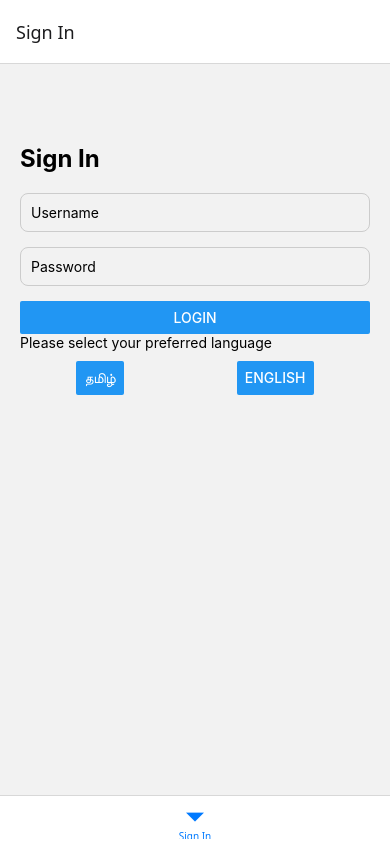
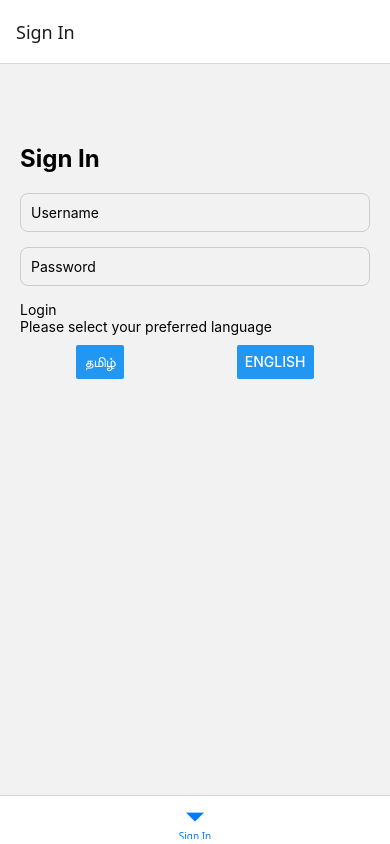
Before and after one commit to Mohanraj-Rangasamy/TaskManager, a React Native app: screen /Tasks in a window 390 px wide. Built offline with nearby package versions, Linux system fonts and the light colour scheme.

Commit message:
Platform specific code

```diff
--- a/src/screens/SignIn.tsx
+++ b/src/screens/SignIn.tsx
@@ -1,5 +1,5 @@
 import { useState } from "react";
-import { View, Text, StyleSheet } from "react-native";
+import { View, Text, StyleSheet, Platform,  TouchableOpacity } from "react-native";
 import { useAuth } from "../hooks/useAuth";
 import { useErrors } from "../context/ErrorContext";
 import { useTranslation } from "react-i18next";
@@ -55,8 +55,13 @@ export default function SignIn() {
         autoCapitalize="none"
       />
 
+      {Platform.OS === "android" ?
       <ReusableButton title={t("common.login")} onPress={handleLogin} />
-
+      :
+      <TouchableOpacity onPress={handleLogin}>
+          <Text>{t("common.login")}</Text>
+        </TouchableOpacity>
+        }
       <Text>{'Please select your preferred language'}</Text>
       <View style={styles.langButton}>
 
```
